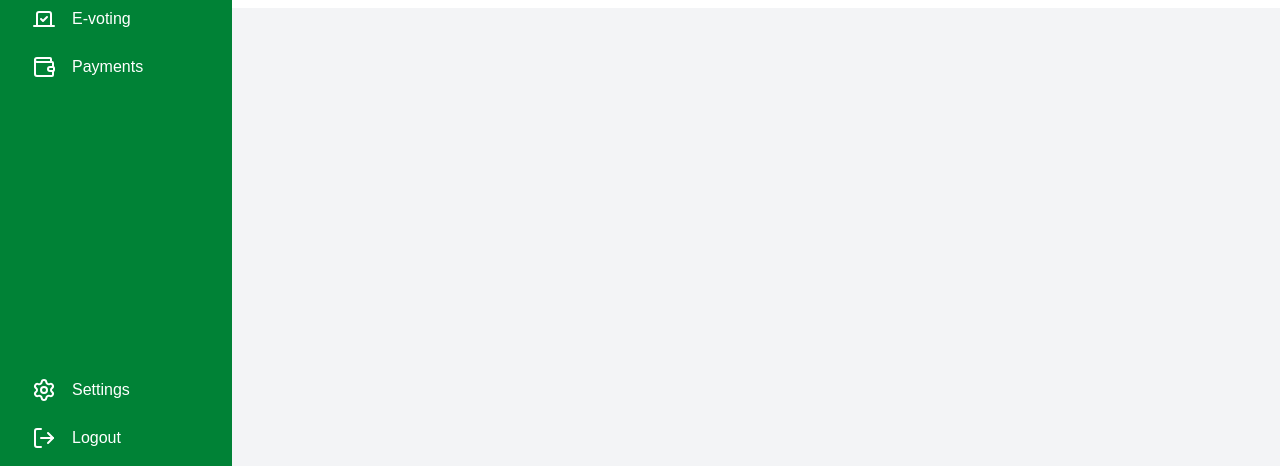
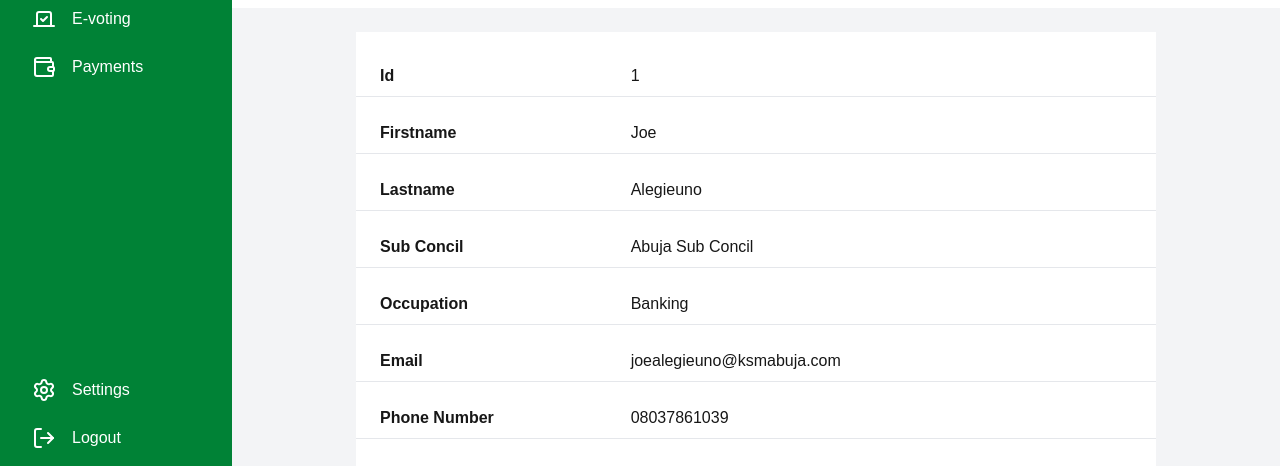
Before and after one commit to osigbemhe2020/KSM_website, a Next.js app: page /member-page in a window 1280 px wide. Shown: the part 318-784 px from the top of the page. Built offline with nearby package versions, Linux system fonts and the light colour scheme.

Commit message:
change 2

```diff
--- a/app/sign-in/page.tsx
+++ b/app/sign-in/page.tsx
@@ -1,6 +1,7 @@
 "use client";
 
 import { useState } from "react";
+import { useRouter } from "next/navigation";
 
 type ContactFormData = {
   username: string;
@@ -8,6 +9,7 @@ type ContactFormData = {
 }
 
 export default function Home() {
+  const router = useRouter();
   const [formData, setFormData] = useState<ContactFormData>({
     username: "",
     password: "",
@@ -23,13 +25,21 @@ export default function Home() {
     setError("");
   }
 
+  const handleSubmit = (e: React.FormEvent<HTMLFormElement>) => {
+    e.preventDefault();
+    if (formData.username !== "" && formData.password !== "") {
+      router.push('/member-page');
+    } else {
+      setError("Please enter both username and password");
+    }
+  }
 
   return (
     <div className="min-h-[80vh] flex items-center justify-center bg-white via-slate-800 to-slate-900">
       <div className="max-w-md w-full space-y-8 p-8  rounded-lg bg-gray-100 ">
         <h2 className="text-center text-3xl font-bold text-black">Sign In</h2>
 
-        <form  className="mt-8 space-y-6">
+        <form onSubmit={handleSubmit} className="mt-8 space-y-6">
           <div className="rounded-md space-y-4">
             <div>
               <label className="block text-sm font-medium text-slate-400">Username:</label>
--- a/components/LayoutComponents/Header.tsx
+++ b/components/LayoutComponents/Header.tsx
@@ -6,6 +6,8 @@ import Link from "next/link";
 
 const Header = () => {
   const [isMenuOpen, setIsMenuOpen] = useState(false);
+
+  const closeMenu = () => setIsMenuOpen(false);
 
   return (
     <header className="bg-white shadow-sm sticky top-0 z-50">
@@ -99,30 +101,52 @@ const Header = () => {
           {/* Mobile Navigation */}
           {isMenuOpen && (
             <div className="md:hidden py-4 space-y-3">
-              <Link href="#leadership" className="block text-gray-700 hover:text-green-700 font-medium">
-                Leadership
+              <Link href="/" className="block text-gray-700 hover:text-green-700 font-medium" onClick={closeMenu}>
+                Home
               </Link>
-              <Link href="#calendar" className="block text-gray-700 hover:text-green-700 font-medium">
+              <div className="space-y-2">
+                <p className="text-gray-700 hover:text-green-700 font-medium">About us</p>
+                <div className="ml-4 space-y-2">
+                  <Link href="/about-me" className="block text-sm text-gray-600 hover:text-green-700" onClick={closeMenu}>
+                    History
+                  </Link>
+                  <Link href="/st.mulumba" className="block text-sm text-gray-600 hover:text-green-700" onClick={closeMenu}>
+                    St. Mulumba
+                  </Link>
+                  <Link href="/our-mission" className="block text-sm text-gray-600 hover:text-green-700" onClick={closeMenu}>
+                    Our Mission
+                  </Link>
+                  <Link href="/how-to-join" className="block text-sm text-gray-600 hover:text-green-700" onClick={closeMenu}>
+                    How to join
+                  </Link>
+                </div>
+              </div>
+              <Link href="/leadership" className="block text-gray-700 hover:text-green-700 font-medium" onClick={closeMenu}>
+                Our Leadership
+              </Link>
+              <Link href="/event-calendar" className="block text-gray-700 hover:text-green-700 font-medium" onClick={closeMenu}>
                 Calendar
               </Link>
-              <Link href="/projects" className="block text-gray-700 hover:text-green-700 font-medium">
+              <Link href="/projects" className="block text-gray-700 hover:text-green-700 font-medium" onClick={closeMenu}>
                 Our projects
               </Link>
-              <a href="#outreach" className="block text-gray-700 hover:text-green-700 font-medium">
-                Our outreach
-              </a>
-              <a href="#membership" className="block text-gray-700 hover:text-green-700 font-medium">
-                Membership
-              </a>
-              <a href="#gallery" className="block text-gray-700 hover:text-green-700 font-medium">
+              <Link href="/sub-concils" className="block text-gray-700 hover:text-green-700 font-medium" onClick={closeMenu}>
+                Our Sub-concils
+              </Link>
+              <Link href="/photo-gallery" className="block text-gray-700 hover:text-green-700 font-medium" onClick={closeMenu}>
                 Photo Gallery
-              </a>
-              <a href="#contact" className="block text-gray-700 hover:text-green-700 font-medium">
+              </Link>
+              <Link href="/news-and-updates" className="block text-gray-700 hover:text-green-700 font-medium" onClick={closeMenu}>
+                News and Updates
+              </Link>
+              <Link href="/contact-us" className="block text-gray-700 hover:text-green-700 font-medium" onClick={closeMenu}>
                 Contact us
-              </a>
-              <button className="w-full bg-green-700 text-white px-6 py-2 rounded hover:bg-green-800 transition">
-                Login
-              </button>
+              </Link>
+              <Link href="/sign-in" onClick={closeMenu}>
+                <button className="w-full bg-green-700 text-white px-6 py-2 rounded hover:bg-green-800 transition">
+                  Login
+                </button>
+              </Link>
             </div>
           )}
         </div>
--- a/components/membersScreens/basedata.tsx
+++ b/components/membersScreens/basedata.tsx
@@ -1,4 +1,5 @@
 import { Camera } from 'lucide-react';
+import memberData from '@/lib/memberData';
 
 const Topbox = () => {
   return (
@@ -25,10 +26,29 @@ const Topbox = () => {
 };
 
 const Basedata = () => {
+  const member = Object.entries(memberData[0]);
+
+  const transform = (text: string) => {
+    return text
+      .replace(/([A-Z])/g, " $1")      // insert space before capitals
+      .replace(/^./, c => c.toUpperCase()) // capitalize first letter
+      .replace(/\b\w/g, c => c.toUpperCase()); // capitalize each word
+  }
+
   return (
     <div>
       <h2 className='text-2xl font-semibold m-4'>Basedata</h2>
       <Topbox/>
+      <div className='flex mt-6 max-w-[800px] mx-auto py-6 bg-white flex-col space-y-4'>
+         {member.map(([key,value]) =>{
+            return(
+                <div className='grid py-2 px-6 grid-cols-[1fr_2fr] border-b border-gray-200 items-center justify-between'>
+                    <p className='font-semibold'>{transform(key)}</p>
+                    <p>{value}</p>
+                </div>
+            )
+         })}
+      </div>
     </div>
   )
 }
--- a/components/membersScreens/directory.tsx
+++ b/components/membersScreens/directory.tsx
@@ -30,7 +30,7 @@ const StripeTable = () => {
               <td className="px-6 py-2 text-sm">{row.firstname}</td>
               <td className="px-6 py-2 text-sm">{row.lastname}</td>
               <td className="px-6 py-2 text-sm">{row.subConcil}</td>
-              <td className="px-6 py-2 text-sm">{row.officeheld}</td>
+              <td className="px-6 py-2 text-sm">{row.officeHeld}</td>
               <td className="px-6 py-2 text-sm">{row.degree}</td>
               <td className="px-6 py-2 text-sm">{row.occupation}</td>
               <td className="px-6 py-2 text-sm">
--- a/lib/memberData.ts
+++ b/lib/memberData.ts
@@ -12,7 +12,7 @@ const memberData = [
     officeAdress:"Development Finance Department, CBN, Abuja",
     residentialAdress:"Plot 156 BF Close, Jacob Ngbako St. New Maitama, Kubwa, Abuja",
     homeParish:"Sacred Heart Parish Agenebode",
-    officeheld:"Deputy Grand Knight",
+    officeHeld:"Deputy Grand Knight",
     degree:"4th Degree"
    },
    {
@@ -28,7 +28,7 @@ const memberData = [
     officeAdress:"LEA Pri. Sch. Lower Usuma Dam, Bwari, Abuja",
     residentialAdress:"Block 9, Flat 9B, INEC Quarters, Kubwa, Abuja",
     homeParish:"St. Mattews Parish, Anambra State",
-    officeheld:"Zonal Leader(fha zone)",
+    officeHeld:"Zonal Leader(fha zone)",
     degree:"4th Degree"
    },
    {
@@ -44,11 +44,11 @@ const memberData = [
     officeAdress:"Transparency Management and Policy Reform",
     residentialAdress:"B 117 Post Service Housing Scheme,Kubwa, Abuja",
     homeParish:"Sacred Heart Gakem",
-    officeheld:"Grand Knight",
+    officeHeld:"Grand Knight",
     degree:"4th Degree"
    },
    {
-    id:4,
+    id:5,
     firstname:"Victor",
     lastname:"Chude",
     subConcil:"Kubwa Sub Concil",
@@ -60,7 +60,7 @@ const memberData = [
     officeAdress:"National Food Reserve Agency,Mabushi, Abuja",
     residentialAdress:"A51, Army Quarters, Kubwa, Abuja ",
     homeParish:"onistsha north",
-    officeheld:"Founding Grand Knight",
+    officeHeld:"Founding Grand Knight",
     degree:"4th Degree"
    }
 ]
```
